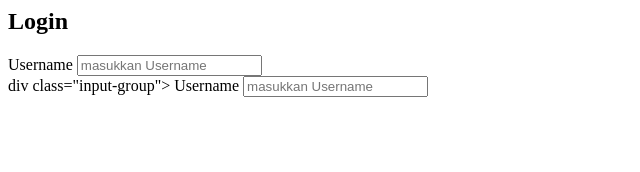
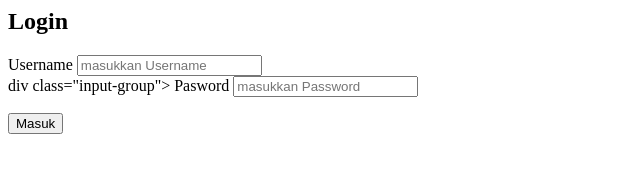
Before and after one commit to Rivie96/Styling-CSS, a plain HTML site: page index.html in a window 1280 px wide. Shown: the whole page, without its empty margins (0-640 px from the left). Drawn offline with Linux system fonts and the light colour scheme.

Commit message:
Update index.html

```diff
--- a/index.html
+++ b/index.html
@@ -6,6 +6,9 @@
       <input type="text"placeholder="masukkan Username"required>
     </div>
 div class="input-group">
-      <label>Username</label>
-      <input type="text"placeholder="masukkan Username"required>
+      <label>Pasword</label>
+      <input type="password"placeholder="masukkan Password"required>
 </div>
+<button type="submit">Masuk</button>
+</form>
+</div>
```
